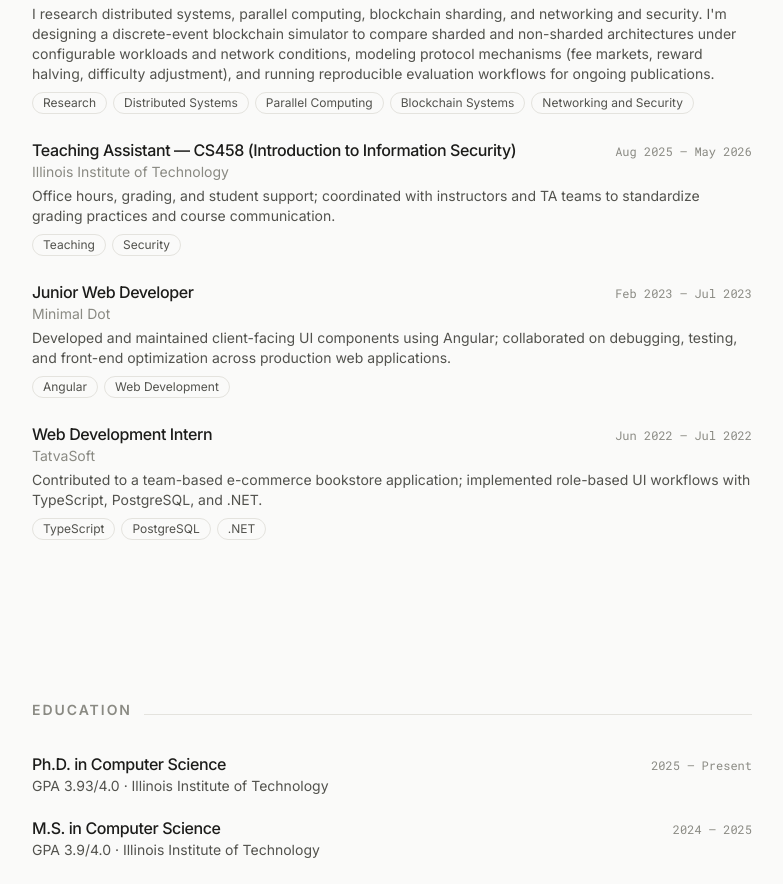
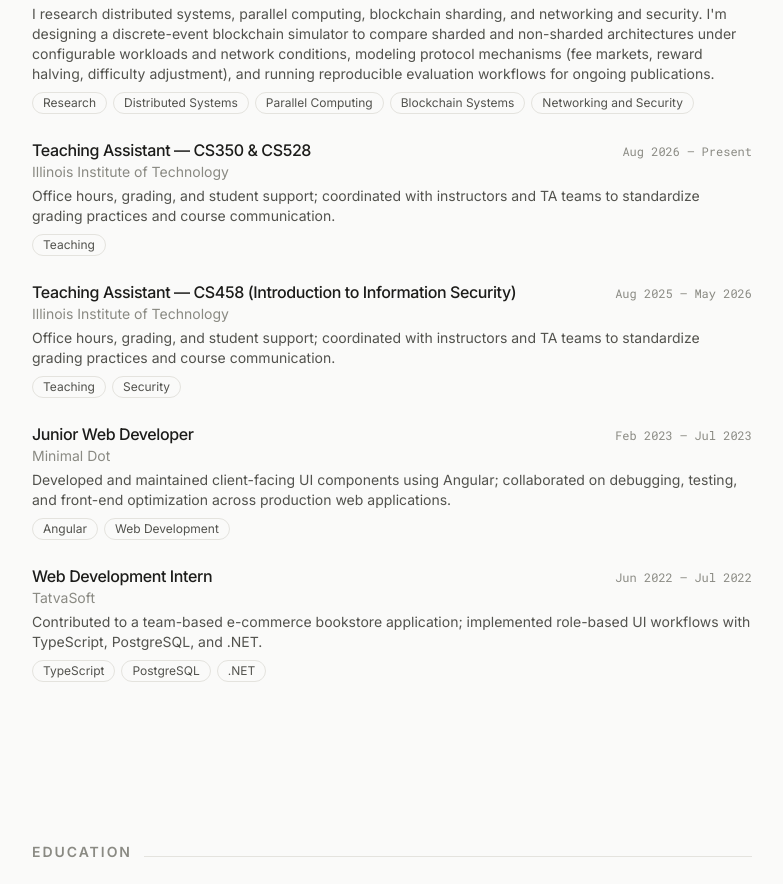
Before and after one commit to OmGandhi091611/New-Apple-Style-portfolio, a React (Vite) app: page / in a window 1280 px wide. Shown: the part 2501-3385 px from the top of the page, without its empty margins (248-1031 px from the left). Built offline with nearby package versions, Linux system fonts and the light colour scheme.

Commit message:
added the new experience, will add the new CV using the link in the admin page

```diff
--- a/src/constants/index.js
+++ b/src/constants/index.js
@@ -83,6 +83,15 @@ export const EXPERIENCE = [
     tags: ["Research", "Distributed Systems", "Parallel Computing", "Blockchain Systems", "Networking and Security"],
   },
   {
+    id: "ta_cs350_cs528",
+    role: "Teaching Assistant — CS350 & CS528",
+    org: "Illinois Institute of Technology",
+    period: "Aug 2026 – Present",
+    description:
+      "Office hours, grading, and student support; coordinated with instructors and TA teams to standardize grading practices and course communication.",
+    tags: ["Teaching"],
+  },
+  {
     id: "ta",
     role: "Teaching Assistant — CS458 (Introduction to Information Security)",
     org: "Illinois Institute of Technology",
```
